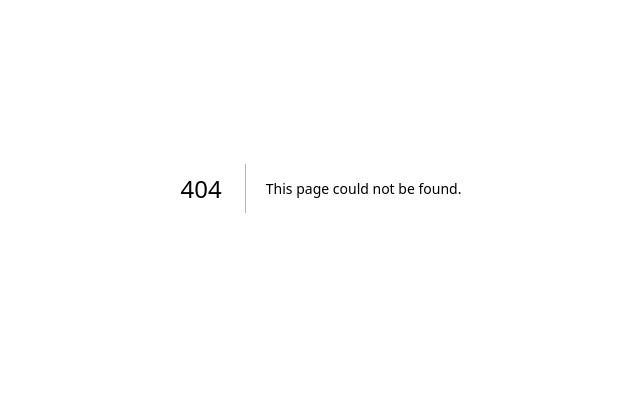
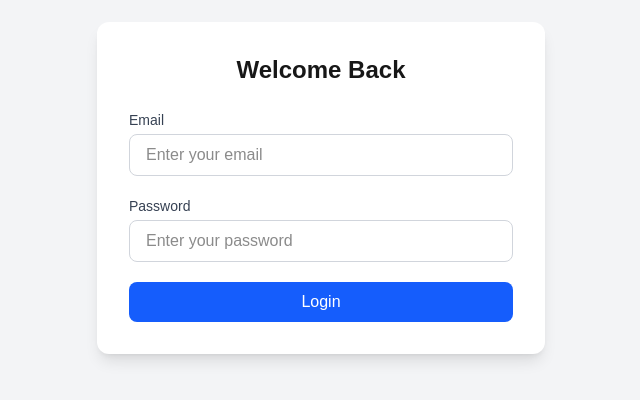
Before and after one commit to dksaddy/financial-planner-web, a Next.js app: page /login in a window 1280 px wide. Before the commit this address had no page. Shown: the part 212-612 px from the top of the page, without its empty margins (319-959 px from the left). Built offline with nearby package versions, Linux system fonts and the light colour scheme; no server answers.

Commit message:
Landing page and login

```diff
--- /dev/null
+++ b/src/app/login/page.js
@@ -0,0 +1,89 @@
+"use client";
+
+import { useState } from "react";
+import { useRouter } from "next/navigation";
+import { useForm } from "react-hook-form";
+import { zodResolver } from "@hookform/resolvers/zod";
+import toast from "react-hot-toast";
+
+import AuthLayout from "@/layouts/AuthLayout";
+import Input from "@/components/common/Input";
+import Button from "@/components/common/Button";
+
+import { loginSchema } from "@/validations/auth.validation";
+import { login as loginUser } from "@/services/auth.service";
+import { setToken, setUser } from "@/lib/auth";
+
+export default function LoginPage() {
+  const router = useRouter();
+
+  const [loading, setLoading] = useState(false);
+
+  const {
+    register,
+    handleSubmit,
+    formState: { errors },
+  } = useForm({
+    resolver: zodResolver(loginSchema),
+    defaultValues: {
+      email: "",
+      password: "",
+    },
+  });
+
+  const onSubmit = async (data) => {
+    try {
+      setLoading(true);
+
+      const response = await loginUser(data);
+
+      setToken(response.data.token);
+      setUser(response.data.user);
+
+      toast.success(response.message);
+
+      router.push("/dashboard");
+    } catch (error) {
+      toast.error(
+        error.response?.data?.message ||
+          "Login failed"
+      );
+    } finally {
+      setLoading(false);
+    }
+  };
+
+  return (
+    <AuthLayout title="Welcome Back">
+      <form
+        onSubmit={handleSubmit(onSubmit)}
+        className="space-y-5"
+      >
+        <Input
+          label="Email"
+          name="email"
+          type="email"
+          placeholder="Enter your email"
+          register={register}
+          error={errors.email}
+        />
+
+        <Input
+          label="Password"
+          name="password"
+          type="password"
+          placeholder="Enter your password"
+          register={register}
+          error={errors.password}
+        />
+
+        <Button
+          type="submit"
+          loading={loading}
+        >
+          Login
+        </Button>
+      </form>
+    </AuthLayout>
+  );
+}
--- a/src/app/page.js
+++ b/src/app/page.js
@@ -1,12 +1,32 @@
-"use client";
+import Link from "next/link";
 
-import { useEffect } from "react";
-import { register } from "@/services/auth.service";
+export default function LandingPage() {
+  return (
+    <main className="flex min-h-screen flex-col items-center justify-center bg-gray-100 p-5">
+      <div className="w-full max-w-md text-center">
+        <h1 className="mb-2 text-3xl font-bold text-gray-900">
+          Financial Planner
+        </h1>
+        <p className="mb-8 text-gray-600">
+          Track your expenses, savings, and targets in one place.
+        </p>
 
-export default function TestPage() {
-  useEffect(() => {
-    console.log("Frontend connected");
-  }, []);
+        <div className="flex flex-col gap-3 sm:flex-row sm:justify-center">
+          <Link
+            href="/login"
+            className="rounded-lg bg-blue-600 px-6 py-2 text-white transition hover:bg-blue-700"
+          >
+            Login
+          </Link>
 
-  return <h1>Testing...</h1>;
+          <Link
+            href="/register"
+            className="rounded-lg border border-blue-600 px-6 py-2 text-blue-600 transition hover:bg-blue-50"
+          >
+            Register
+          </Link>
+        </div>
+      </div>
+    </main>
+  );
 }
```
